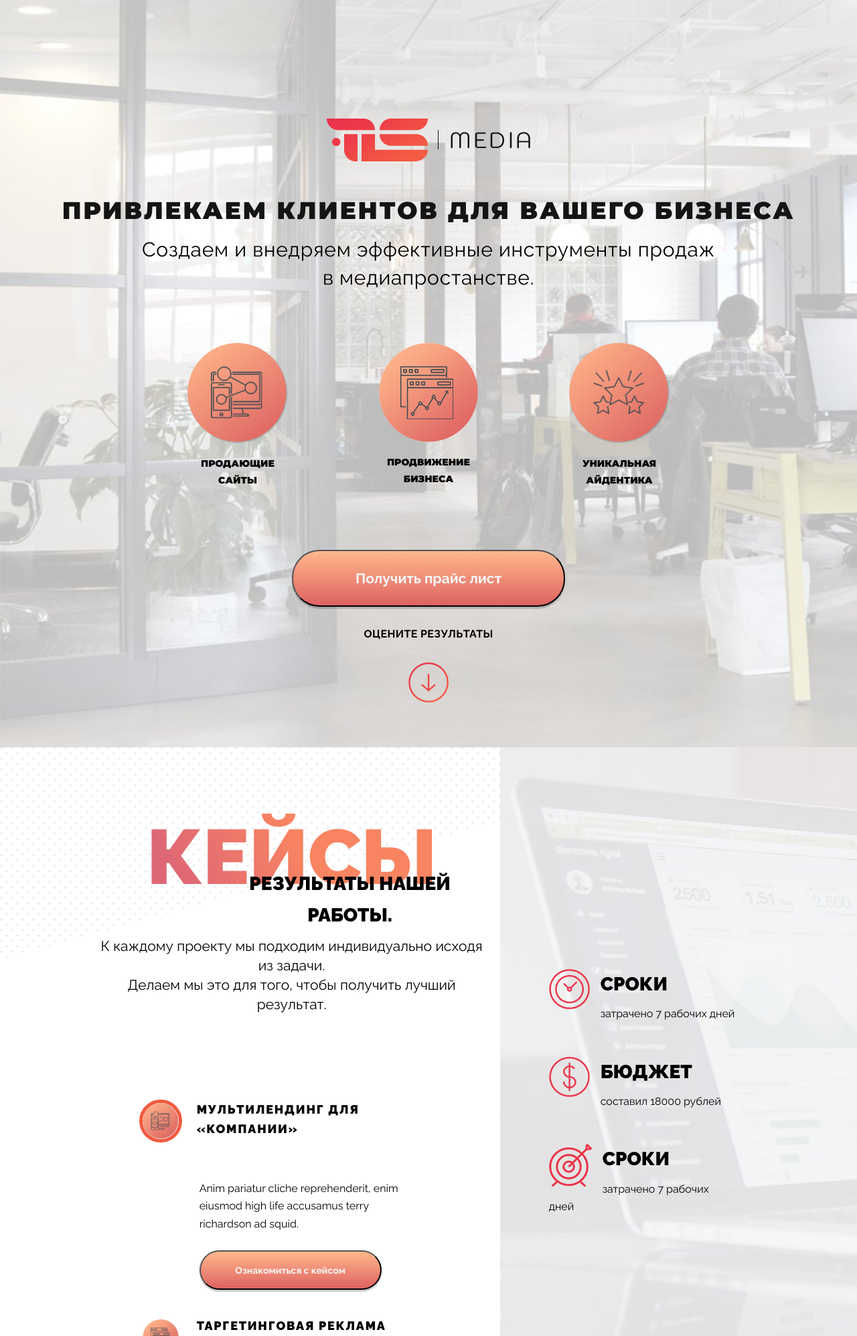
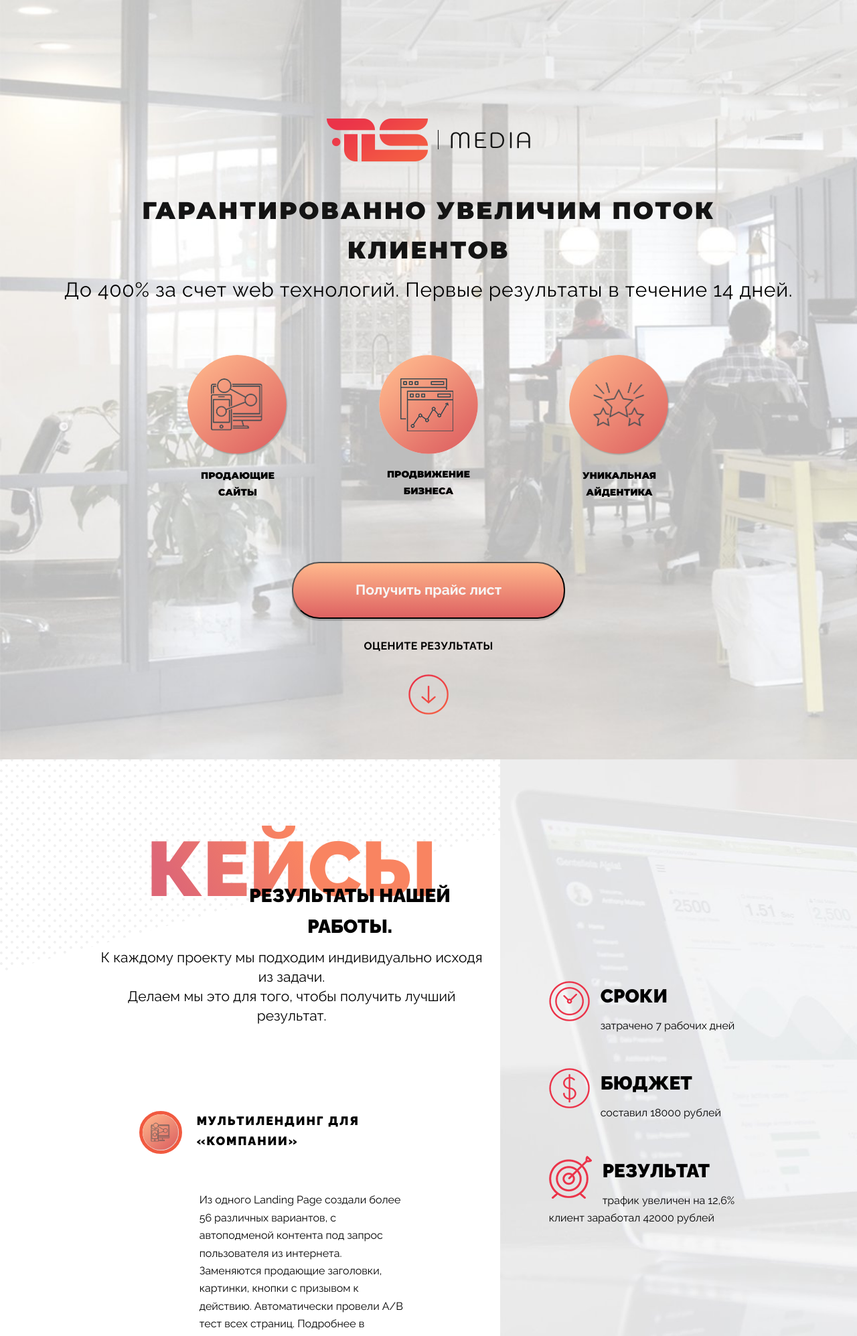
Before and after one commit to zinovyevaleks/TLSmedia, a PHP site: page / in a window 1280 px wide; the page is wider, and only the part inside the window is pictured. Shown: the top 1995 px of that part at 67% size. Run offline with PHP 8.4, Linux system fonts and the light colour scheme; some web fonts are replaced.

Commit message:
Добавил недостающие тексты, грамматика

```diff
--- a/app/index.html
+++ b/app/index.html
@@ -41,12 +41,12 @@
 			</div>
 			<div class="row">
 				<div class="col-12">
-					<h1>ПРИВЛЕКАЕМ КЛИЕНТОВ ДЛЯ ВАШЕГО БИЗНЕСА</h1>
+					<h1>ГАРАНТИРОВАННО УВЕЛИЧИМ ПОТОК КЛИЕНТОВ</h1>
 				</div>
 			</div>
 			<div class="row">
 				<div class="col-12">
-					<p>Создаем и внедряем эффективные инструменты продаж<br>в медиапростанстве.</p>
+					<p>До 400% за счет web технологий. Первые результаты в течение 14 дней.</p>
 				</div>
 			</div>
 			<div class="row justify-content-center header_icons">
@@ -109,9 +109,10 @@
 									</div>
 									<div id="collapseOne" class="collapse show" aria-labelledby="headingOne" data-parent="#accordionExample">
 										<div class="card-body">
-											Anim pariatur cliche reprehenderit, enim eiusmod high life accusamus terry richardson ad squid.
+											Из одного Landing Page создали более 56 различных вариантов, c автоподменой контента под запрос пользователя из интернета. Заменяются продающие заголовки, картинки, кнопки с призывом к действию. Автоматически провели А/B тест всех
+											страниц. Подробнее в огненном кейсе.
 											<form action="#">
-												<button class="btn" type="submit">Ознакомиться с кейсом</button>
+												<button class="btn disabled" type="submit">Ознакомиться с кейсом</button>
 											</form>
 										</div>
 									</div>
@@ -127,7 +128,7 @@
 									</div>
 									<div id="collapseTwo" class="collapse" aria-labelledby="headingTwo" data-parent="#accordionExample">
 										<div class="card-body">
-											Anim pariatur cliche reprehenderit, enim eiusmod high life accusamus terry richardson ad squid.
+											Задача проекта была увеличить количество входящего трафика на сайт, так как прошлые показатели не устраивали клиента. Для этого мы настроили таргетинговую рекламу. Нажмите на кнопку, чтобы ознакомиться подробнее.
 											<form action="#">
 												<button class="btn" type="submit">Ознакомиться с кейсом</button>
 											</form>
@@ -144,7 +145,8 @@
 									</div>
 									<div id="collapseThree" class="collapse" aria-labelledby="headingThree" data-parent="#accordionExample">
 										<div class="card-body">
-											Anim pariatur cliche reprehenderit, enim eiusmod high life accusamus terry richardson ad squid.
+											Сделали редизайн сайта, т.к конверсия составляла 0,28%. Разработали логотип, фирменный стиль, проработали юзабилити интерфейса. Проработали визуальную коммуникацию и продающую структуру блоков. Результат в 5 раз увеличили конверсию сайта.
+											Все фишки в кейсе.
 											<form action="#">
 												<button class="btn" type="submit">Ознакомиться с кейсом</button>
 											</form>
@@ -171,7 +173,8 @@
 					<div class="media">
 						<img class="mr-3" src="./img/cases_icon-target.png" alt="Generic placeholder image">
 						<div class="media-body">
-							<h3>СРОКИ</h3>затрачено 7 рабочих дней
+							<h3>РЕЗУЛЬТАТ</h3>трафик увеличен на 12,6%<br>
+							клиент заработал 42000 рублей
 						</div>
 					</div>
 				</div>
@@ -183,7 +186,7 @@
 		<div class="container">
 			<div class="row">
 				<div class="col-12 text-center">
-					<p class="">Наша главная цель донести идею, которая закрепится в сознании клиента. Покажет выгоду сотрудничества, отбросит сомнения и поможет сделать правельный выбор.</p>
+					<p class="">Наша главная цель донести идею, которая закрепится в сознании клиента. Покажет выгоду сотрудничества, отбросит сомнения и поможет сделать правильный выбор.</p>
 					<form action="#">
 						<button class="btn" type="submit">Скачать презентацию</button>
 					</form>
@@ -464,7 +467,7 @@
 		<div class="container">
 			<div class="row">
 				<div class="col-12 text-center">
-					<h3 class="">ПОЛУЧИТЕ ПРАЙС ЛИСТ НА ВАШ EMAIL И ОЗНАКОМТЕСЬ С ЦЕНАМИ НА УСЛУГИ</h3>
+					<h3 class="">ПОЛУЧИТЕ ПРАЙС ЛИСТ НА ВАШ EMAIL И ОЗНАКОМЬТЕСЬ С ЦЕНАМИ НА УСЛУГИ</h3>
 					<form action="#">
 						<input type="email" name="email" value="введите ваш e-mail">
 						<button class="btn" type="submit">Получить прайс лист</button>
@@ -496,7 +499,10 @@
 
 								<div id="collapseFour" class="collapse show" data-parent="#accordionAudit">
 									<div class="card-body">
-										Anim pariatur cliche reprehenderit, enim eiusmod high life accusamus terry richardson ad squid.
+										Проведение комплексного аудита поможет обнаружить и устранить ошибки, а главное увеличить продажи вашего сайта. В ходе аудита проверяем:
+										1. Юзабилити интерфейса, удобство навигации, структуру сайта.
+										2. Технические ошибки: скорость загрузки, програмный код, seo оптимизацию.
+										Отчет содержит все ошибки и рекомендации по увеличению конверсии сайта. А именно: технический анализ , юзабилити анализ, маркетинговый анализ и рекомендации.
 									</div>
 								</div>
 							</div>
@@ -510,7 +516,7 @@
 								</div>
 								<div id="collapseFive" class="collapse" data-parent="#accordionAudit">
 									<div class="card-body">
-										Anim pariatur cliche reprehenderit, enim eiusmod high life accusamus terry richardson ad squid.
+										Проводим аудит контекстной рекламы по 113 параметрам. Аудит таргетированной рекламы в соцсетях по 86 параметрам. В отчете все ошибки и рекомендации по увеличению количества заявок и оптимизации их стоимости.
 									</div>
 								</div>
 							</div>
@@ -523,7 +529,8 @@
 								</div>
 								<div id="collapseSix" class="collapse" data-parent="#accordionAudit">
 									<div class="card-body">
-										Anim pariatur cliche reprehenderit, enim eiusmod high life accusamus terry richardson ad squid
+										Аудит вашего отдела продаж вклчает в себя аудит сайта, прозвон телефонов, заявки с сайта, email сообщений, аудит скрипта звонка, воронки продаж, CRM системы, орг. структуры отдела продаж, системы мотивации, KPI, проверка индекса лояльности
+										клиентов NPS, маркетинг кита. В отчете все ошибки и дорожная карта по построению эффективного отдела продаж.
 									</div>
 								</div>
 							</div>
@@ -556,7 +563,7 @@
 			<div class="row">
 				<div class="col-lg-12">
 					<h2>причины</h2>
-					<h3 class="text-center">СОТРУДНИЧАТЬ С НАШИМ АГЕНСТВОМ</h3>
+					<h3 class="text-center">СОТРУДНИЧАТЬ С НАШИМ АГЕНТСТВОМ</h3>
 					<p class="text-center">Мы ценим ваше время и провели сравнительный анализ предложений на рынке Новосибирска и Москвы. Сравнение отличий TLS.MEDIA от других агенств.</p>
 				</div>
 			</div>
@@ -608,7 +615,7 @@
 			<div class="principles">
 				<div class="row">
 					<div class="col-12">
-						<h3>БЛАГОДАРЯ ТРЕМ ЭФЕКТИВНЫМ ПРИНЦИПАМ РАБОТЫ ЦЕНА НА УСЛУГИ МЕНЬШЕ ЧЕМ У ДРУГИХ СТУДИЙ.</h3>
+						<h3>БЛАГОДАРЯ ТРЕМ ЭФФЕКТИВНЫМ ПРИНЦИПАМ РАБОТЫ ЦЕНА НА УСЛУГИ МЕНЬШЕ ЧЕМ У ДРУГИХ СТУДИЙ.</h3>
 					</div>
 				</div>
 				<div class="row">
@@ -633,7 +640,7 @@
 								<h5 class="card-title">-30%</h5>
 							</div>
 							<div class="card-body">
-								<p class="card-text">Мы не тратим милионные бюджеты на неэффективную рекламу, поэтому наша наценка на проекты <span>на 30-40% ниже</span> аналогичных предложений по рынку. Это позволяет нам предлогать самую выгодую цену.</p>
+								<p class="card-text">Мы не тратим миллионные бюджеты на неэффективную рекламу, поэтому наша наценка на проекты <span>на 30-40% ниже</span> аналогичных предложений по рынку. Это позволяет нам предлагать самую выгодную цену.</p>
 							</div>
 						</div>
 					</div>
@@ -644,7 +651,7 @@
 								<h5 class="card-title">MVP</h5>
 							</div>
 							<div class="card-body">
-								<p class="card-text">Мы предлогаем уникальную методику <span> MVP (Минимально жизнеспособный продукт).</span> Данное решение позволит вам начать проект с минимальным вложениями на старте с дальейшим развитием.</p>
+								<p class="card-text">Мы предлагаем уникальную методику <span> MVP (Минимально жизнеспособный продукт).</span> Данное решение позволит вам начать проект с минимальным вложениями на старте с дальнейшим развитием.</p>
 							</div>
 						</div>
 					</div>
@@ -711,6 +718,7 @@
 			<div class="row">
 				<div class="col-12">
 					<h4>ДАВАЙТЕ ЖЕ НАЧНЕМ ВАШ ПРОЕКТ, ПРОСТО ЗАПОЛНИТЕ БРИФ И ПОЛУЧИТЕ СКИДКУ НА ВЫБРАННУ ВАМИ УСЛУГУ</h4>
+					<h4>РАБОТАЕМ СО STARTUP’АМИ, МАЛЫМ И СРЕДНИМ БИЗНЕСОМ</h4>
 				</div>
 			</div>
 			<div class="row">
--- a/app/scss/_footer.scss
+++ b/app/scss/_footer.scss
@@ -5,6 +5,7 @@
     padding-top: 99px;
     padding-bottom: 99px;
     color:  #f7f7f7;
+
 
     h3 {
         font-size: 28px;
@@ -27,7 +28,16 @@
     h4 {
         font-size: 18px;
         font-weight: 900;
-        margin-top: 59px;
-        margin-bottom: 47px;
+        margin-bottom: 20px;
+        text-align: center;
     }
+
+    h4:first-child {
+        margin-top: 60px;
+    }
+
+    h4:last-child {
+        margin-bottom: 50px;
+    }
+
 }
```
Also changed, not shown: app/css/main.min.css.
